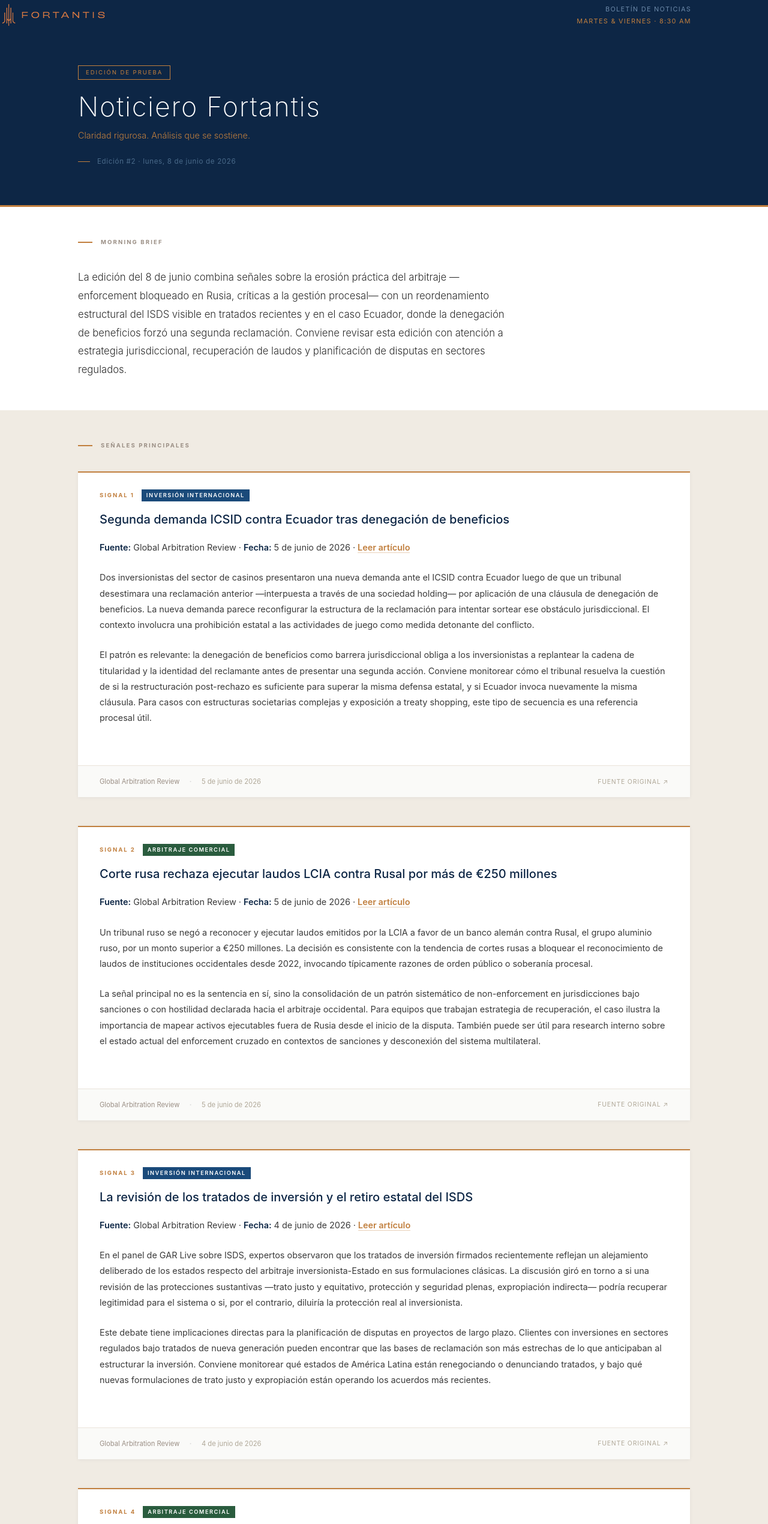
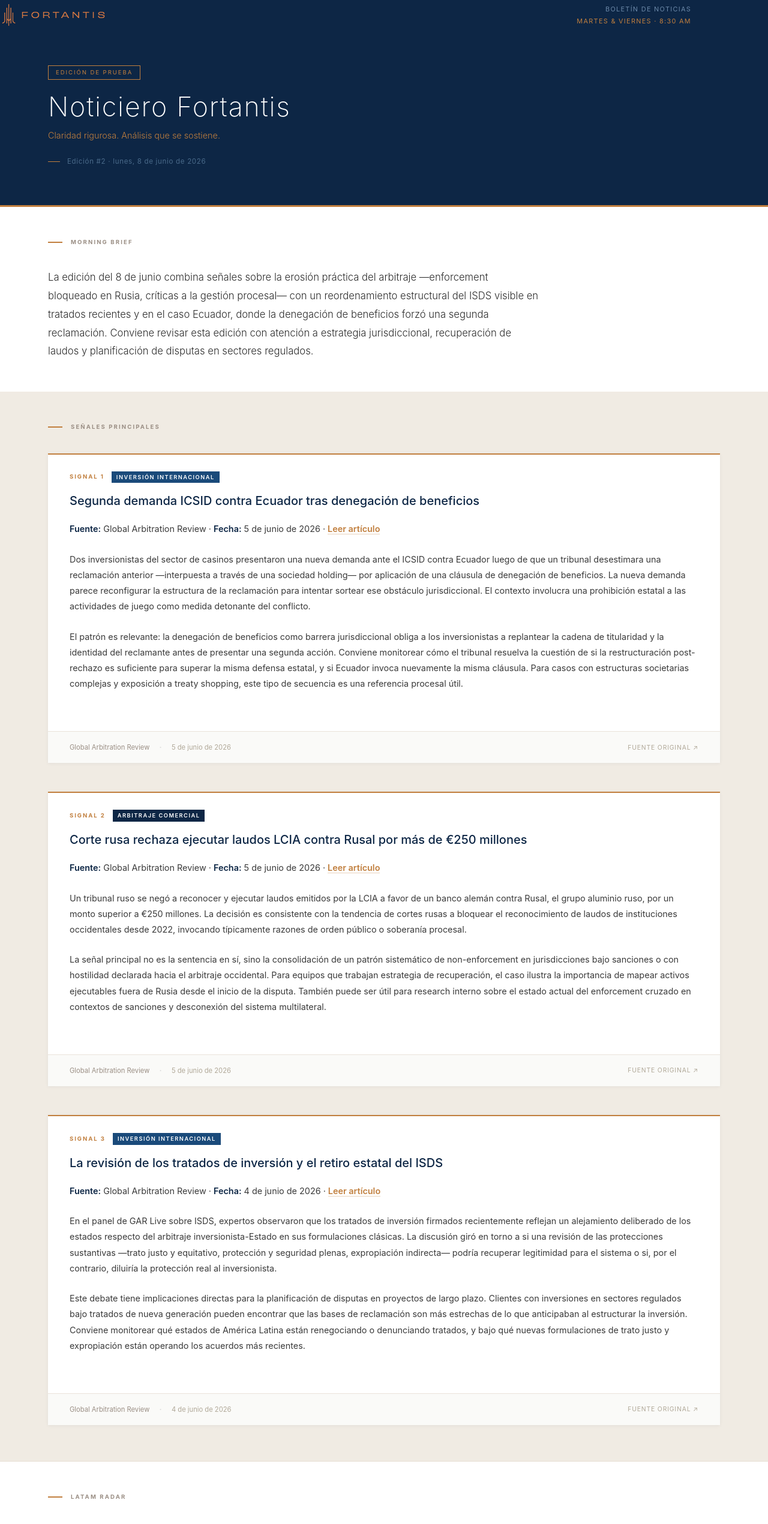
Before and after one commit to jabaquero2003/fortantis-noticias-web, a Next.js app: page / in a window 1280 px wide. Shown: the top 2541 px of the page at 60% size. Built offline with nearby package versions, Linux system fonts and the light colour scheme.

Commit message:
fix: cap signals at 3, fix green badges, fix markdown sub-labels, widen layout, fix email title

```diff
--- a/app/page.tsx
+++ b/app/page.tsx
@@ -28,7 +28,7 @@
 
 const CATEGORY_STYLES: Record<string, { bg: string; color: string }> = {
   'Inversión Internacional': { bg: '#1A4A7A', color: '#FFFFFF' },
-  'Arbitraje Comercial':     { bg: '#2A5C3E', color: '#FFFFFF' },
+  'Arbitraje Comercial':     { bg: '#0D2645', color: '#FFFFFF' },
   'Doctrina y Análisis':     { bg: '#5A3A1A', color: '#FFFFFF' },
   'Institucional':           { bg: '#3A2A5C', color: '#FFFFFF' },
   'Regulación':              { bg: '#4A3A1A', color: '#FFFFFF' },
@@ -85,6 +85,14 @@
       nodes.push(<div key={key++} style={{ height: '10px' }} />)
     } else if (t.startsWith('* ') || t.startsWith('- ')) {
       listItems.push(parseInline(t.slice(2)))
+    } else if (t.startsWith('## ')) {
+      nodes.push(
+        <h3 key={key++} style={{
+          fontFamily: "'Inter', sans-serif", fontSize: '0.88rem', fontWeight: 600,
+          color: '#0D2645', letterSpacing: '0.04em',
+          marginTop: '28px', marginBottom: '10px',
+        }} dangerouslySetInnerHTML={{ __html: parseInline(t.slice(3)) }} />
+      )
     } else if (t.startsWith('### ')) {
       nodes.push(
         <h4 key={key++} style={{
@@ -92,6 +100,17 @@
           color: '#6B88A8', letterSpacing: '0.08em', textTransform: 'uppercase',
           marginTop: '24px', marginBottom: '8px',
         }} dangerouslySetInnerHTML={{ __html: parseInline(t.slice(4)) }} />
+      )
+    } else if (/^\*\*[^*]+:\*\*\s*$/.test(t)) {
+      const labelText = t.replace(/^\*\*([^*]+):\*\*\s*$/, '$1')
+      nodes.push(
+        <div key={key++} style={{
+          fontSize: '0.58rem', letterSpacing: '0.2em', textTransform: 'uppercase',
+          color: '#B8AFA5', fontWeight: 700, marginTop: '18px', marginBottom: '3px',
+          fontFamily: "'Inter', sans-serif",
+        }}>
+          {labelText}
+        </div>
       )
     } else {
       nodes.push(
@@ -130,7 +149,7 @@
   }
 
   // Asociar con el artículo correspondiente por índice
-  return signals.map((s, i) => ({
+  return signals.slice(0, 3).map((s, i) => ({
     ...s,
     article: data.articles?.[i],
   }))
@@ -175,7 +194,7 @@
 
       {/* HERO */}
       <section style={{ backgroundColor: '#0D2645', padding: '56px 0 64px' }}>
-        <div style={{ maxWidth: '1100px', margin: '0 auto', padding: '0 40px' }}>
+        <div style={{ maxWidth: '1200px', margin: '0 auto', padding: '0 40px' }}>
           {label && (
             <div style={{
               display: 'inline-block', border: '1px solid #C17F3E', color: '#C17F3E',
@@ -213,12 +232,12 @@
           {/* MORNING BRIEF */}
           {data.morningBrief && (
             <section style={{ backgroundColor: '#FFFFFF' }}>
-              <div style={{ maxWidth: '1100px', margin: '0 auto', padding: '52px 40px' }}>
+              <div style={{ maxWidth: '1200px', margin: '0 auto', padding: '52px 40px' }}>
                 <SectionLabel>Morning Brief</SectionLabel>
                 <p style={{
                   fontFamily: "'Inter', sans-serif",
                   fontSize: 'clamp(0.94rem, 1.3vw, 1.04rem)',
-                  color: '#2A2A2A', lineHeight: 1.85, maxWidth: '720px',
+                  color: '#2A2A2A', lineHeight: 1.85, maxWidth: '820px',
                   margin: 0, fontWeight: 300,
                 }}>
                   {data.morningBrief}
@@ -230,7 +249,7 @@
           {/* SEÑALES PRINCIPALES — artículos completos */}
           {signals.length > 0 && (
             <section style={{ backgroundColor: '#F0EBE3', padding: '52px 0 60px' }}>
-              <div style={{ maxWidth: '1100px', margin: '0 auto', padding: '0 40px' }}>
+              <div style={{ maxWidth: '1200px', margin: '0 auto', padding: '0 40px' }}>
                 <SectionLabel>Señales Principales</SectionLabel>
 
                 <div style={{ display: 'flex', flexDirection: 'column', gap: '48px' }}>
@@ -314,9 +333,9 @@
           {/* LATAM RADAR */}
           {latamText && (
             <section style={{ backgroundColor: '#FFFFFF', borderTop: '1px solid #E8E0D5' }}>
-              <div style={{ maxWidth: '1100px', margin: '0 auto', padding: '52px 40px' }}>
+              <div style={{ maxWidth: '1200px', margin: '0 auto', padding: '52px 40px' }}>
                 <SectionLabel>LatAm Radar</SectionLabel>
-                <div style={{ maxWidth: '740px' }}>{renderParagraphs(latamText)}</div>
+                <div style={{ maxWidth: '900px' }}>{renderParagraphs(latamText)}</div>
               </div>
             </section>
           )}
@@ -324,9 +343,9 @@
           {/* QUANTUM & DAÑOS */}
           {quantumText && (
             <section style={{ backgroundColor: '#F7F4F0', borderTop: '1px solid #E8E0D5' }}>
-              <div style={{ maxWidth: '1100px', margin: '0 auto', padding: '52px 40px' }}>
+              <div style={{ maxWidth: '1200px', margin: '0 auto', padding: '52px 40px' }}>
                 <SectionLabel>Quantum & Daños</SectionLabel>
-                <div style={{ maxWidth: '740px' }}>{renderParagraphs(quantumText)}</div>
+                <div style={{ maxWidth: '900px' }}>{renderParagraphs(quantumText)}</div>
               </div>
             </section>
           )}
@@ -334,9 +353,9 @@
           {/* FIRMAS E INSTITUCIONES */}
           {firmasText && (
             <section style={{ backgroundColor: '#FFFFFF', borderTop: '1px solid #E8E0D5' }}>
-              <div style={{ maxWidth: '1100px', margin: '0 auto', padding: '52px 40px' }}>
+              <div style={{ maxWidth: '1200px', margin: '0 auto', padding: '52px 40px' }}>
                 <SectionLabel>Firmas e Instituciones</SectionLabel>
-                <div style={{ maxWidth: '740px' }}>{renderParagraphs(firmasText)}</div>
+                <div style={{ maxWidth: '900px' }}>{renderParagraphs(firmasText)}</div>
               </div>
             </section>
           )}
@@ -344,9 +363,9 @@
           {/* OPORTUNIDAD DE CONTENIDO */}
           {oportunText && (
             <section style={{ backgroundColor: '#F7F4F0', borderTop: '1px solid #E8E0D5' }}>
-              <div style={{ maxWidth: '1100px', margin: '0 auto', padding: '52px 40px' }}>
+              <div style={{ maxWidth: '1200px', margin: '0 auto', padding: '52px 40px' }}>
                 <SectionLabel>Oportunidad de Contenido</SectionLabel>
-                <div style={{ maxWidth: '740px' }}>{renderParagraphs(oportunText)}</div>
+                <div style={{ maxWidth: '900px' }}>{renderParagraphs(oportunText)}</div>
               </div>
             </section>
           )}
@@ -354,9 +373,9 @@
           {/* FUENTES */}
           {sourcesText && (
             <section style={{ backgroundColor: '#FFFFFF', borderTop: '1px solid #E8E0D5' }}>
-              <div style={{ maxWidth: '1100px', margin: '0 auto', padding: '40px 40px 52px' }}>
+              <div style={{ maxWidth: '1200px', margin: '0 auto', padding: '40px 40px 52px' }}>
                 <SectionLabel>Fuentes</SectionLabel>
-                <div style={{ maxWidth: '740px' }}>{renderParagraphs(sourcesText)}</div>
+                <div style={{ maxWidth: '900px' }}>{renderParagraphs(sourcesText)}</div>
               </div>
             </section>
           )}
--- a/lib/sendEmail.ts
+++ b/lib/sendEmail.ts
@@ -21,7 +21,7 @@
 function categoryColor(category: string): string {
   const map: Record<string, string> = {
     'Inversión Internacional': '#1A4A7A',
-    'Arbitraje Comercial': '#2A5C3E',
+    'Arbitraje Comercial': '#0D2645',
     'Doctrina y Análisis': '#5A3A1A',
     'Institucional': '#3A2A5C',
     'Regulación': '#4A3A1A',
@@ -74,7 +74,7 @@
 <head>
   <meta charset="UTF-8">
   <meta name="viewport" content="width=device-width, initial-scale=1.0">
-  <title>Fortantis Arbitration Signal — Edición #${edition}</title>
+  <title>Noticiero Fortantis — Edición #${edition}</title>
 </head>
 <body style="margin:0;padding:0;background-color:#EDEAE4;font-family:Arial,sans-serif;">
 
@@ -184,7 +184,7 @@
 
   const dayNum = new Date().getDay()
   const dayLabel = dayNum === 2 ? 'Martes' : dayNum === 5 ? 'Viernes' : ''
-  const subject = `Fortantis Arbitration Signal #${edition}${dayLabel ? ` · ${dayLabel}` : ''} — ${new Date().toLocaleDateString('es-ES', { day: 'numeric', month: 'long' })}`
+  const subject = `Noticiero Fortantis #${edition}${dayLabel ? ` · ${dayLabel}` : ''} — ${new Date().toLocaleDateString('es-ES', { day: 'numeric', month: 'long' })}`
 
   await transporter.sendMail({
     from: `"Fortantis Signal" <${process.env.GMAIL_USER}>`,
```
